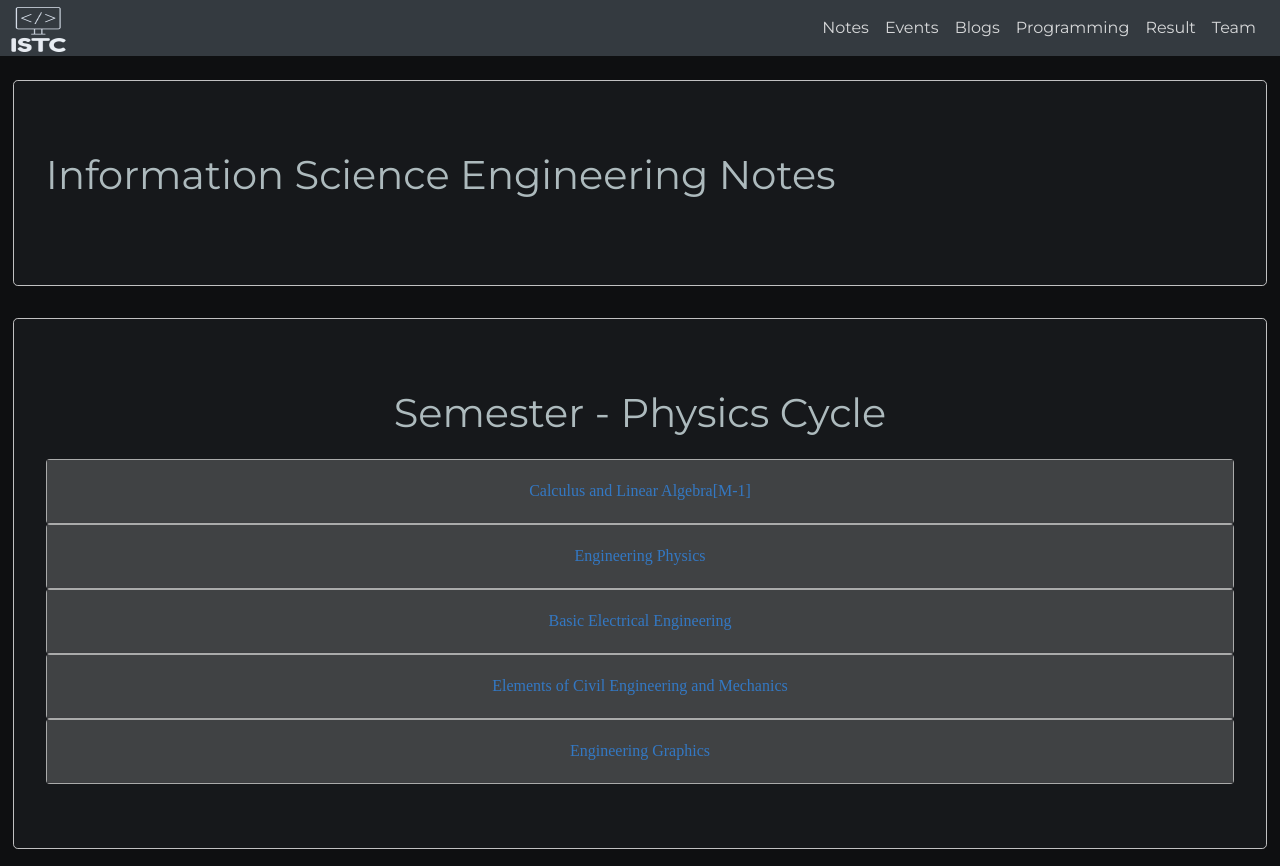
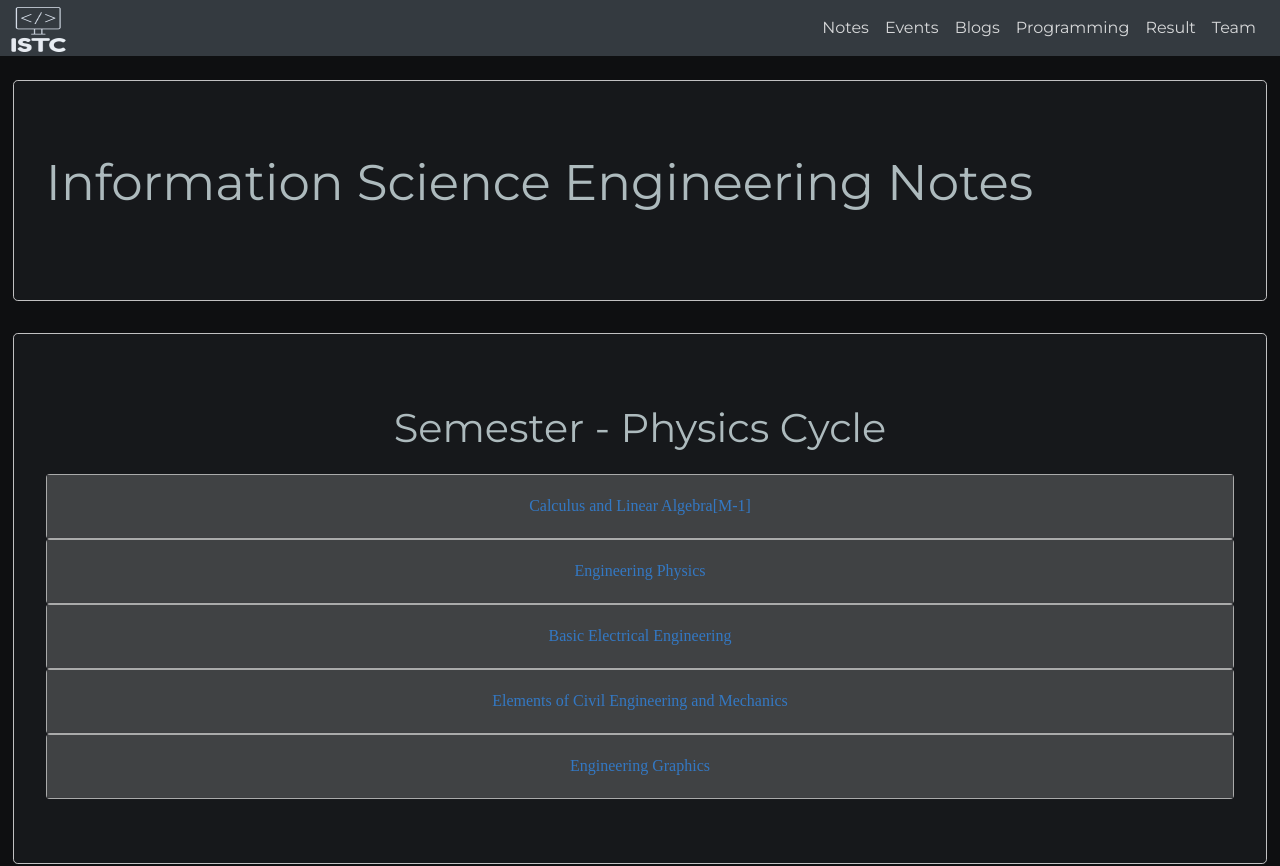
Before and after one commit to istc-sce/ISETechClub, a React (Create React App) app: page /notes in a window 1280 px wide. Shown: the top 866 px of the page. Built offline with nearby package versions, Linux system fonts and the light colour scheme.

Commit message:
minor fixes

```diff
--- a/src/App.css
+++ b/src/App.css
@@ -189,8 +189,6 @@
   height: auto;
   opacity: 0.75;
   text-align: center;
-
-  font-family: Arial, Helvetica, sans-serif;
   display: inline-block;
 }
 
--- a/src/components/notes.js
+++ b/src/components/notes.js
@@ -36,7 +36,7 @@ export default function Contributors(props) {
         <div>
             <br />
             <Jumbotron className="notesHeader">
-                <p className="sectiontag text1">
+                <p className="sectiontag text-big text1">
                     Information Science Engineering Notes
             </p>
             </Jumbotron>
```
